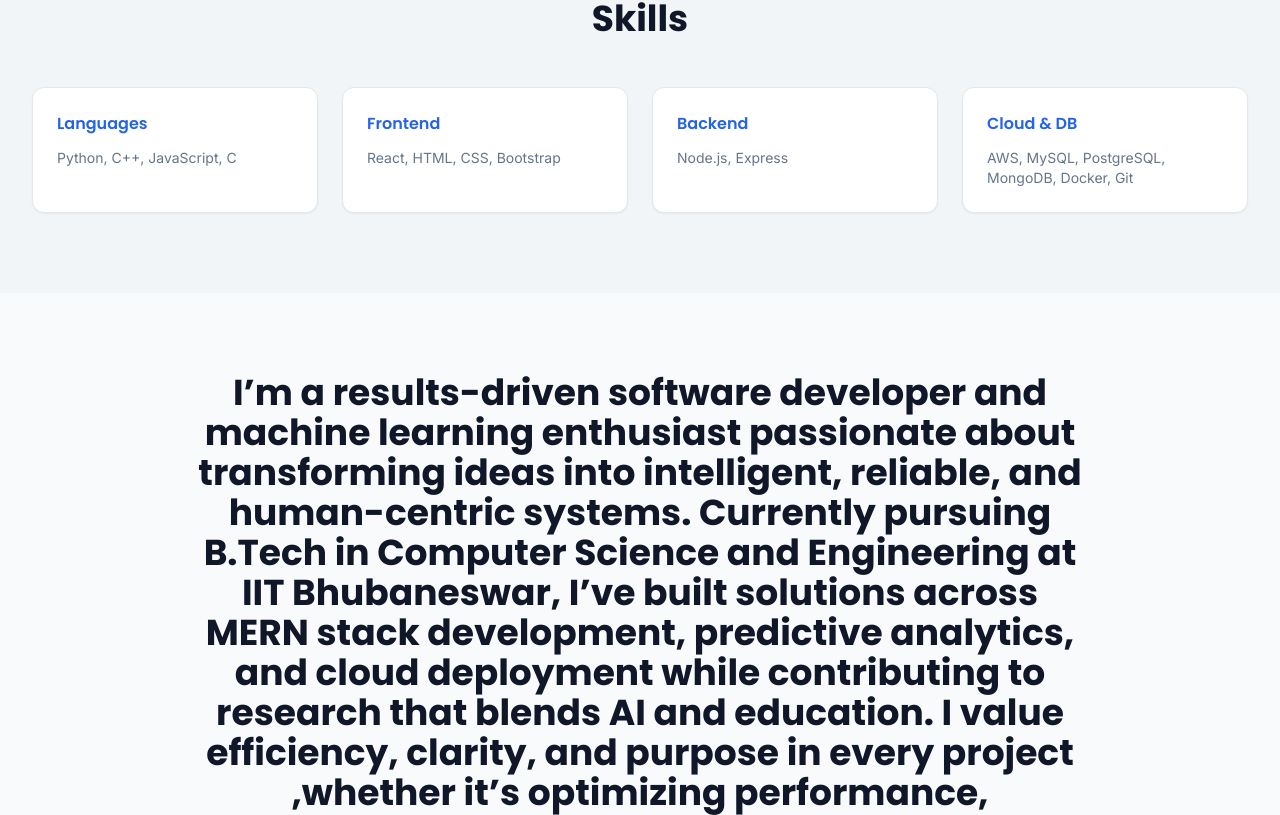
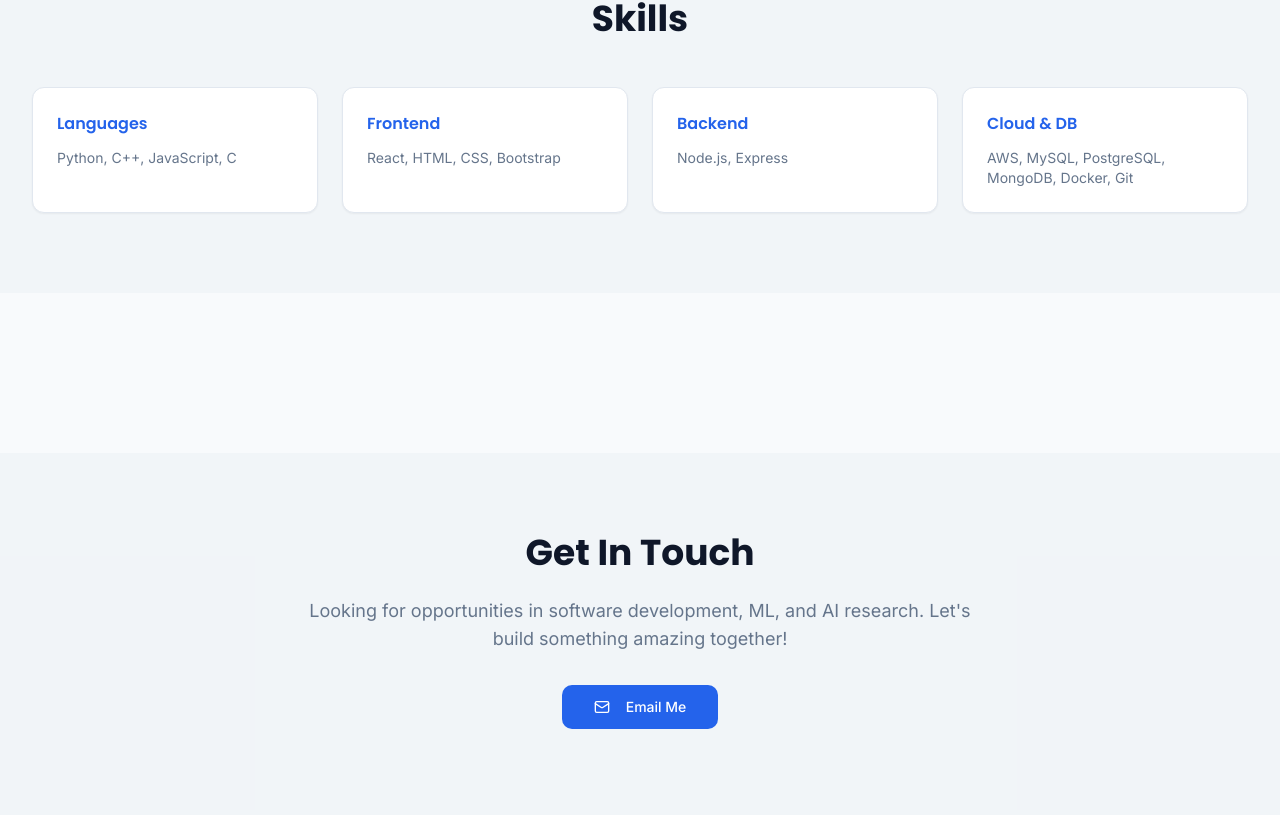
Before and after one commit to Jayadityas/jayadityasahu, a React (Vite) app: page / in a window 1280 px wide. Shown: the part 1985-2800 px from the top of the page. Built offline with nearby package versions, Linux system fonts and the light colour scheme; the HTML template or start-up script is replaced by a standard one.

Commit message:
Visual edit in Lovable

```diff
--- a/src/pages/Index.tsx
+++ b/src/pages/Index.tsx
@@ -98,25 +98,7 @@ const Index = () => {
 
       {/* About */}
       <section id="about" className="py-20 px-4 sm:px-6 lg:px-8">
-        <div className="max-w-4xl mx-auto text-center">
-          <h2 className="text-4xl font-bold mb-6">I’m a results-driven software developer and machine learning enthusiast passionate about transforming ideas into intelligent, reliable, and human-centric systems.
 
- Currently pursuing B.Tech in Computer Science and Engineering at IIT Bhubaneswar, I’ve built solutions across MERN stack development, predictive analytics, and cloud deployment while contributing to research that blends AI and education.
-
-I value efficiency, clarity, and purpose in every project ,whether it’s optimizing performance, simplifying user experience, or scaling architecture for impact. With hands-on experience at organizations like AlgoUniversity, Fincrux Technologies, and the Asian Institute of Technology in Bangkok, I bring a strong balance of technical execution and strategic problem-solving.
-
-As someone who leads with curiosity and learns through building, my mission is to craft technology that improves lives, inspires teams, and sets new benchmarks of innovation.</h2>
-          <p className="text-lg text-muted-foreground mb-6">I’m a results-driven software developer and machine learning enthusiast passionate about transforming ideas into intelligent, reliable, and human-centric systems. Currently pursuing B.Tech in CSE at IIT Bhubaneswar, I’ve built solutions across MERN stack development, predictive analytics, and cloud deployment while contributing to research that blends AI and education.
-
-I value efficiency, clarity, and purpose in every project — whether it’s optimizing performance, simplifying user experience, or scaling architecture for impact. With hands-on experience at organizations like AlgoUniversity, Fox Trading, and the Asian Institute of Technology (Bangkok), I bring a strong balance of technical execution and strategic problem-solving.
-
-As someone who leads with curiosity and learns through building, my mission is to craft technology that improves lives, inspires teams, and sets new benchmarks of innovation.</p>
-          <Button size="lg" className="bg-primary hover:bg-primary-dark" asChild>
-            <a href="/Jayaditya-Sahu-Resume.pdf" download="Jayaditya-Sahu-Resume.pdf">
-              Download Resume
-            </a>
-          </Button>
-        </div>
       </section>
 
       {/* Contact */}
```
